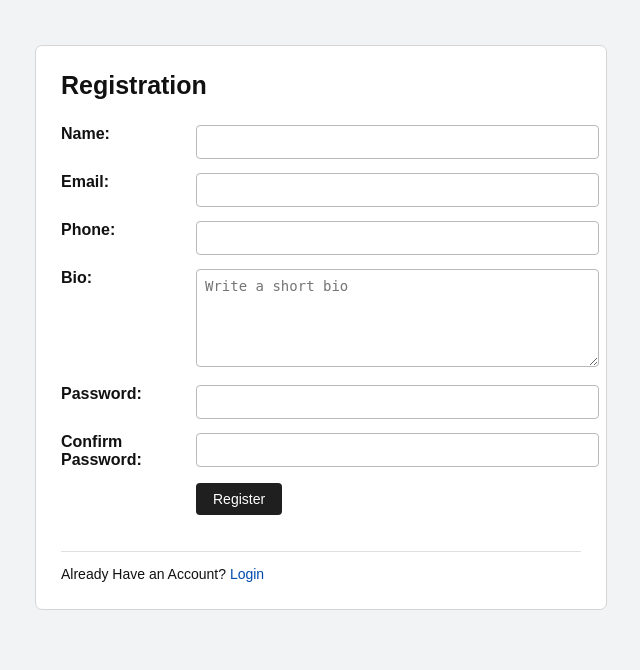
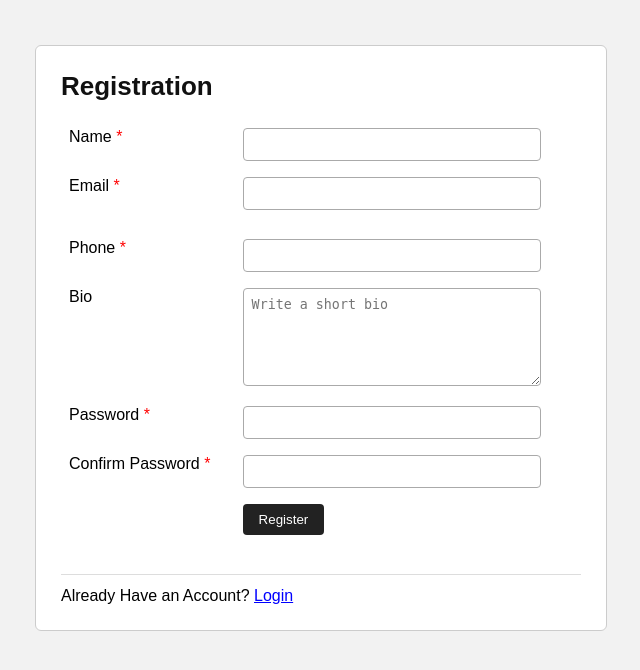
Before and after one commit to Noobie33/WebTechProject_G9, a PHP site: page /View/Registration.php in a window 1280 px wide. Shown: the top 670 px of the page, without its empty margins (319-959 px from the left). Run offline with PHP 8.4, Linux system fonts and the light colour scheme.

Commit message:
enhance email validation and improve registration form UI

```diff
--- a/Controller/CheckEmail.php
+++ b/Controller/CheckEmail.php
@@ -6,6 +6,10 @@ $email=$_POST["email"]??"";
 if(!$email)
     {
         echo "Email Required";
+    }
+else if(!preg_match("/^[a-zA-Z0-9._%+-]+@[a-zA-Z0-9.-]+\.[a-zA-Z]{2,}$/",$email))
+    {
+        echo "Invalid Email";
     }
     else{
         $database = new db();
--- a/Controller/JS/CheckEmail.js
+++ b/Controller/JS/CheckEmail.js
@@ -1,14 +1,27 @@
 function CheckEmail()
 {
     let email = document.getElementById("email").value;
+    let responseArea = document.getElementById("emailresponse");
+
+    if(email=="")
+        {
+            responseArea.innerHTML="";
+            return;
+        }
+
     let xhttp = new XMLHttpRequest();
     xhttp.onreadystatechange=function(){
         if(this.readyState==4 && this.status==200)
         {
-            document.getElementById("emailresponse").innerHTML=this.responseText;
-        }
-        else{
-            document.getElementById("emailresponse").innerHTML=this.status;
+            responseArea.innerHTML=this.responseText;
+
+            if(this.responseText=="Email Available")
+                {
+                    responseArea.style.color="green";
+                }
+                else{
+                    responseArea.style.color="red";
+                }
         }
     }
         xhttp.open("POST", "../Controller/CheckEmail.php", true);
--- a/Controller/RegistrationController.php
+++ b/Controller/RegistrationController.php
@@ -25,7 +25,7 @@ if($_SERVER["REQUEST_METHOD"]=="POST")
     {
         $name = $_POST["name"] ?? "";
         $email = $_POST["email"] ?? "";
-        $phone = $_POST["phone"] ?? "";
+        $phone = trim($_POST["phone"] ?? "");
         $bio = $_POST["bio"] ?? "";
         $password= $_POST["password"] ?? "";
         $confirm_password= $_POST["confirm_password"] ?? "";
@@ -43,15 +43,19 @@ if($_SERVER["REQUEST_METHOD"]=="POST")
             {
                 $emailErr="Email Required";
             }
-        else if(!filter_var($email,FILTER_VALIDATE_EMAIL))
+        else if(!preg_match("/^[a-zA-Z0-9._%+-]+@[a-zA-Z0-9.-]+\.[a-zA-Z]{2,}$/",$email))
             {
                 $emailErr="Invalid Email";
             }
 
         if(empty($phone))
-            {
-                $phoneErr="Phone Required";
-            }
+    {
+        $phoneErr="Phone Required";
+    }
+else if(!preg_match("/^[0-9]+$/",$phone))
+    {
+        $phoneErr="Phone must contain only numbers";
+    }
 
         if(empty($password))
             {
--- a/View/AdminSellerRequests.php
+++ b/View/AdminSellerRequests.php
@@ -44,8 +44,8 @@ include "../Controller/AdminSellerRequestController.php";
                                 echo "<td>".$row["motivation"]."</td>";
                                 echo "<td id='status".$count."'>".$row["status"]."</td>";
                                 echo "<td id='action".$count."'>";
-                                echo "<button onclick='ApproveSeller(".$row["user_id"].",".$count.")'>Approve</button> ";
-                                echo "<button onclick='RejectSeller(".$row["user_id"].",".$count.")'>Reject</button>";
+                                echo "<button class='approve-btn' onclick='ApproveSeller(".$row["user_id"].",".$count.")'>Approve</button>";
+                                echo "<button class='reject-btn' onclick='RejectSeller(".$row["user_id"].",".$count.")'>Reject</button>";
                                 echo "</td>";
                                 echo "</tr>";
                                 $count++;
--- a/View/Design/Style.css
+++ b/View/Design/Style.css
@@ -1,50 +1,41 @@
 body{
     font-family: Arial;
-    background-color:#f2f3f5;
+    background-color:#f2f2f2;
     margin:0px;
     padding:0px;
-    color:#111;
 }
 
 h1{
     color:#111;
-    font-size:25px;
+    font-size:26px;
     margin-top:0px;
     margin-bottom:18px;
-    text-align:left;
 }
 
 form{
     background-color:white;
     width:520px;
-    max-width:90%;
     padding:25px;
-    border:1px solid #d5d5d5;
-    border-radius:7px;
-    margin:45px auto 15px auto;
+    border:1px solid #cccccc;
+    border-radius:6px;
+    margin:45px auto;
 }
 
 table{
+    width:100%;
     border-collapse: collapse;
-    width:100%;
 }
 
 td{
-    padding:7px 0px;
+    padding:8px;
     vertical-align:top;
 }
 
-td:first-child{
-    width:135px;
-    font-weight:bold;
-}
-
 input[type=text], input[type=password], textarea{
-    width:100%;
+    width:280px;
     padding:8px;
-    border:1px solid #b9b9b9;
+    border:1px solid #aaaaaa;
     border-radius:4px;
-    font-size:14px;
 }
 
 textarea{
@@ -52,30 +43,16 @@ textarea{
 }
 
 input[type=submit], button{
-    padding:8px 17px;
-    background-color:#1f1f1f;
+    padding:8px 16px;
+    background-color:#222222;
     color:white;
     border:0px;
     border-radius:4px;
     cursor:pointer;
-    font-size:14px;
-}
-
-input[type=submit]:hover, button:hover{
-    background-color:#3a3a3a;
 }
 
 a{
-    color:#ffffff;
-    text-decoration:none;
-}
-
-a:hover{
-    text-decoration:underline;
-}
-
-form a, .auth-note a{
-    color:#004aad;
+    color:blue;
 }
 
 .error{
@@ -85,42 +62,67 @@ form a, .auth-note a{
 
 .message{
     color:green;
-    font-weight:bold;
+}
+
+.required{
+    color:red;
+}
+
+#emailresponse{
+    font-size:13px;
+    margin-top:4px;
 }
 
 .auth-note{
     margin-top:15px;
     padding-top:12px;
-    border-top:1px solid #e0e0e0;
-    font-size:14px;
-    line-height:20px;
+    border-top:1px solid #dddddd;
 }
 
 .nav{
-    width:100%;
-    background-color:#1f1f1f;
-    padding:14px 30px;
-    box-sizing:border-box;
-    margin:0px 0px 25px 0px;
+    background-color:#222222;
+    padding:13px 25px;
+    margin-bottom:25px;
 }
 
 .nav a{
     color:white;
-    margin-right:20px;
+    margin-right:25px;
     font-weight:bold;
 }
 
 .box{
     background-color:white;
-    width:900px;
-    max-width:90%;
+    width:950px;
     padding:22px;
-    border:1px solid #d0d0d0;
+    border:1px solid #cccccc;
     border-radius:6px;
-    margin:20px auto;
+    margin:25px auto;
+}
+
+.data-table{
+    width:100%;
+    border-collapse: collapse;
 }
 
 .data-table td{
-    padding:9px;
     border:1px solid #cccccc;
+    padding:10px;
+    vertical-align:top;
 }
+
+.data-table tr:first-child td{
+    font-weight:bold;
+    background-color:#eeeeee;
+}
+
+.approve-btn{
+    width:82px;
+    background-color:green;
+    margin-bottom:7px;
+}
+
+.reject-btn{
+    width:82px;
+    background-color:red;
+}
--- a/View/Registration.php
+++ b/View/Registration.php
@@ -12,28 +12,31 @@ include "../Controller/RegistrationController.php";
             <h1>Registration</h1>
             <table>
                 <tr>
-                    <td> <label for ="name">Name: </label></td>
+                    <td> <label for ="name">Name <span class="required">*</span></label></td>
                     <td> <input type ="text" id="name" name="name" value="<?php echo $name ?>"> <span class="error"><?php echo $nameErr ?></span> </td>
                 </tr>
                 <tr>
-                    <td> <label for ="email">Email: </label></td>
-                    <td> <input type ="text" id="email" name="email" onkeyup=CheckEmail() value="<?php echo $email ?>"> <span class="error"><?php echo $emailErr ?></span> </td>
-                    <td> <p id="emailresponse"> </p></td>
+                    <td> <label for ="email">Email <span class="required">*</span></label></td>
+                    <td>
+                        <input type ="text" id="email" name="email" onkeyup=CheckEmail() value="<?php echo $email ?>">
+                        <span class="error"><?php echo $emailErr ?></span>
+                        <p id="emailresponse"> </p>
+                    </td>
                 </tr>
                 <tr>
-                    <td> <label for ="phone">Phone: </label></td>
+                    <td> <label for ="phone">Phone <span class="required">*</span></label></td>
                     <td> <input type ="text" id="phone" name="phone" value="<?php echo $phone ?>"> <span class="error"><?php echo $phoneErr ?></span> </td>
                 </tr>
                 <tr>
-                    <td> <label for ="bio">Bio: </label></td>
+                    <td> <label for ="bio">Bio </label></td>
                     <td> <textarea name="bio" placeholder="Write a short bio"><?php echo $bio ?></textarea> </td>
                 </tr>
                 <tr>
-                    <td> <label for ="password">Password:  </label></td>
+                    <td> <label for ="password">Password <span class="required">*</span></label></td>
                     <td> <input type ="password" id ="pass" name ="password"> <span class="error"><?php echo $passwordErr ?></span></td>
                 </tr>
                 <tr>
-                    <td> <label for ="confirm_password">Confirm Password:  </label></td>
+                    <td> <label for ="confirm_password">Confirm Password <span class="required">*</span></label></td>
                     <td> <input type ="password" id ="confirm_password" name ="confirm_password"> <span class="error"><?php echo $confirmPasswordErr ?></span></td>
                 </tr>
                 <tr>
```
